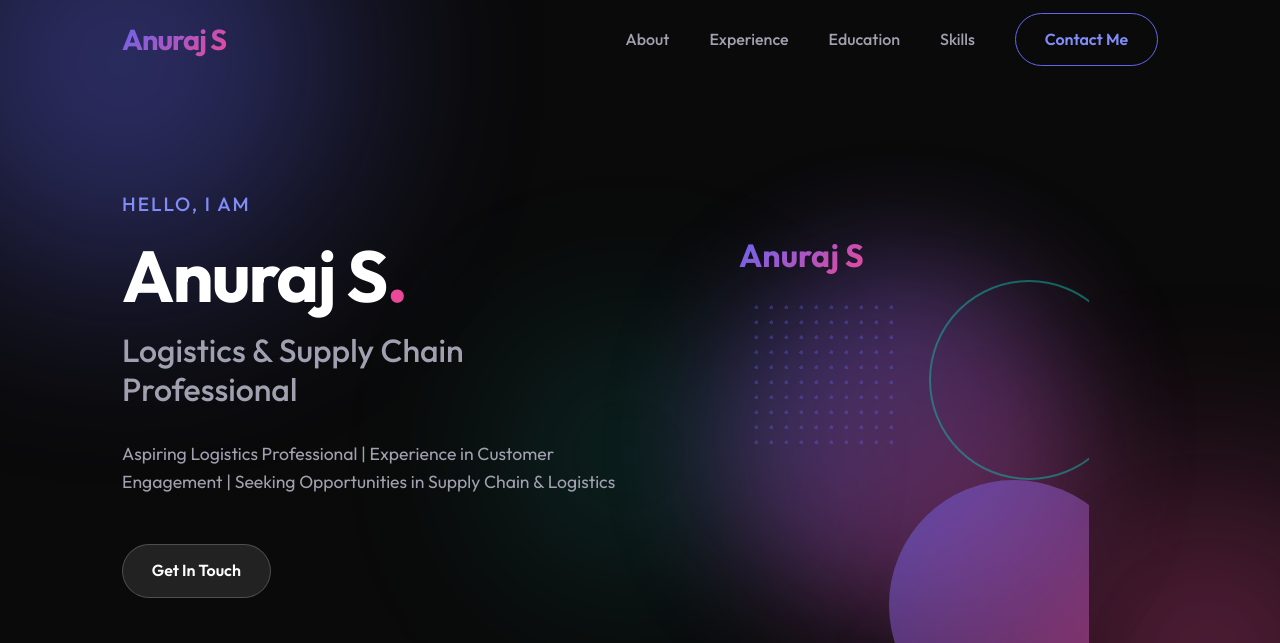
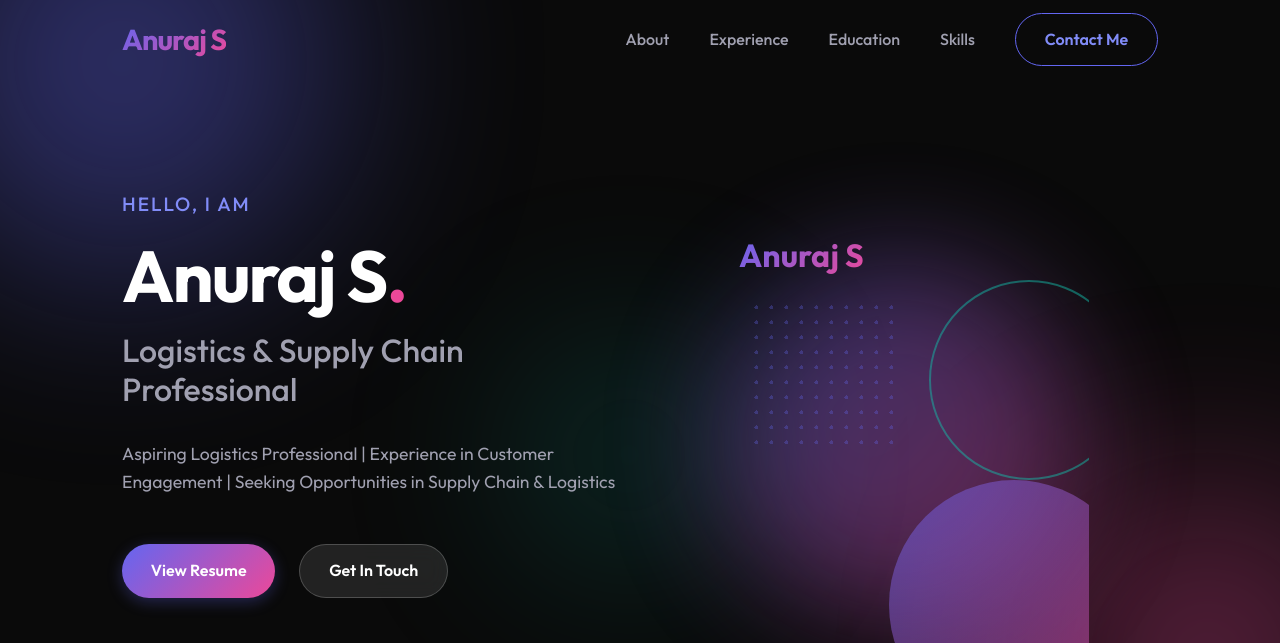
Before and after one commit to AnurajS23/AnurajS, a plain HTML site: page index.html in a window 1280 px wide. Shown: the top 643 px of the page. Drawn offline with Linux system fonts and the light colour scheme.

Commit message:
Update hero section with minimal design and resume link

```diff
--- a/index.html
+++ b/index.html
@@ -52,6 +52,7 @@
                     Aspiring Logistics Professional | Experience in Customer Engagement | Seeking Opportunities in Supply Chain & Logistics
                 </p>
                 <div class="hero-cta">
+                    <a href="https://drive.google.com/file/d/1wco12xOY0ddre9n2f_s7bDMNws0Nkq93/view?usp=sharing" target="_blank" class="btn btn-primary" rel="noopener noreferrer">View Resume</a>
                     <a href="#contact" class="btn btn-secondary">Get In Touch</a>
                 </div>
 
```
